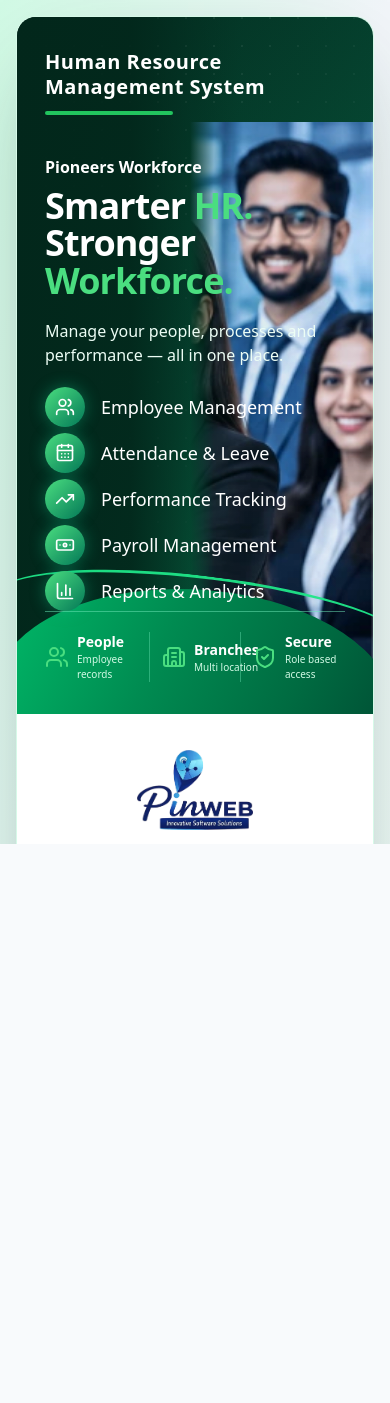
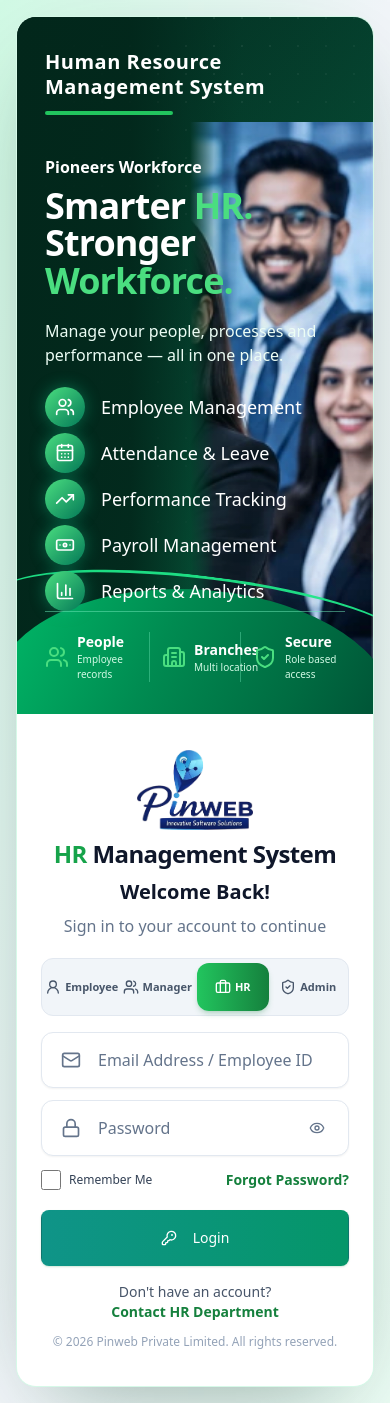
Before and after one commit to jilajeetbind66/HR_Management_System_Frontend, a React (Vite) app: page / in a window 390 px wide. Before the commit the page ends 844 px from the top, so only its background shows below. Built offline with nearby package versions, Linux system fonts and the light colour scheme; no server answers.

Commit message:
style(auth): enhance mobile responsiveness and layout styling on login page

```diff
--- a/src/features/auth/LoginPage.jsx
+++ b/src/features/auth/LoginPage.jsx
@@ -146,7 +146,7 @@ export default function LoginPage() {
             <h3 className="mt-2 text-center text-xl font-bold text-slate-900 sm:text-2xl lg:mt-1 lg:text-xl">Welcome Back!</h3>
             <p className="mt-2 text-center text-base text-slate-500 lg:mt-1 lg:text-sm">Sign in to your account to continue</p>
 
-            <div className="mt-5 grid grid-cols-2 sm:grid-cols-4 gap-1.5 rounded-2xl border border-slate-200 bg-slate-100 p-1 lg:mt-3" role="group" aria-label="Account type">
+            <div className="mt-5 grid grid-cols-4 gap-1 rounded-xl border border-slate-200 bg-slate-100 p-1 lg:mt-3 lg:rounded-2xl" role="group" aria-label="Account type">
               {roleChoices.map(({ id, label, icon: Icon }) => {
                 const selected = roleType === id;
                 return (
@@ -155,7 +155,7 @@ export default function LoginPage() {
                     type="button"
                     aria-pressed={selected}
                     onClick={() => setRoleType(id)}
-                    className={`flex min-h-12 items-center justify-center gap-1 rounded-xl px-1.5 text-[11px] font-semibold transition sm:gap-1.5 sm:px-2 sm:text-sm lg:min-h-11 lg:gap-1 lg:px-1 lg:text-xs ${
+                    className={`flex min-h-12 items-center justify-center gap-1 rounded-xl px-1.5 text-[11px] font-semibold transition sm:gap-1.5 sm:px-2 sm:text-sm lg:min-h-11 lg:gap-1 lg:px-1 lg:text-xs lg:rounded-xl ${
                       selected
                         ? 'bg-gradient-to-r from-green-500 to-green-700 text-white shadow-md shadow-green-700/20'
                         : 'text-slate-600 hover:bg-white hover:text-slate-900'
@@ -186,7 +186,7 @@ export default function LoginPage() {
                   value={identifier}
                   onChange={(event) => setIdentifier(event.target.value)}
                   placeholder="Email Address / Employee ID"
-                  className="h-14 w-full rounded-2xl border border-slate-200 bg-white pl-14 pr-4 text-base text-slate-900 shadow-sm outline-none transition placeholder:text-slate-500 hover:border-slate-300 focus:border-green-500 focus:ring-4 focus:ring-green-100 lg:h-11 lg:rounded-xl lg:pl-11 lg:pr-3 lg:text-sm"
+                  className="h-14 w-full rounded-xl border border-slate-200 bg-white pl-14 pr-4 text-base text-slate-900 shadow-sm outline-none transition placeholder:text-slate-500 hover:border-slate-300 focus:border-green-500 focus:ring-4 focus:ring-green-100 lg:h-11 lg:rounded-xl lg:pl-11 lg:pr-3 lg:text-sm"
                 />
               </label>
 
@@ -200,7 +200,7 @@ export default function LoginPage() {
                   value={password}
                   onChange={(event) => setPassword(event.target.value)}
                   placeholder="Password"
-                  className="h-14 w-full rounded-2xl border border-slate-200 bg-white pl-14 pr-14 text-base text-slate-900 shadow-sm outline-none transition placeholder:text-slate-500 hover:border-slate-300 focus:border-green-500 focus:ring-4 focus:ring-green-100 lg:h-11 lg:rounded-xl lg:pl-11 lg:pr-11 lg:text-sm"
+                  className="h-14 w-full rounded-xl border border-slate-200 bg-white pl-14 pr-14 text-base text-slate-900 shadow-sm outline-none transition placeholder:text-slate-500 hover:border-slate-300 focus:border-green-500 focus:ring-4 focus:ring-green-100 lg:h-11 lg:rounded-xl lg:pl-11 lg:pr-11 lg:text-sm"
                 />
                 <button
                   type="button"
--- a/src/index.css
+++ b/src/index.css
@@ -169,8 +169,8 @@ body {
 }
 
 .hrms-login-submit:hover {
+  border-color: #0f9488;
   background-position: 0 0;
-  border-color: #0f9488;
 }
 
 @media (prefers-reduced-motion: reduce) {
@@ -232,6 +232,20 @@ body {
 }
 
 @media (max-width: 1023px) {
+  html,
+  body,
+  #root {
+    height: auto !important;
+    min-height: 100%;
+    overflow-x: hidden !important;
+    overflow-y: auto !important;
+  }
+
+  .hrms-login-page {
+    height: auto !important;
+    min-height: 100dvh;
+  }
+
   .hrms-login-hero::after {
     inset: 15% 0 0 auto;
     z-index: -2;
```
